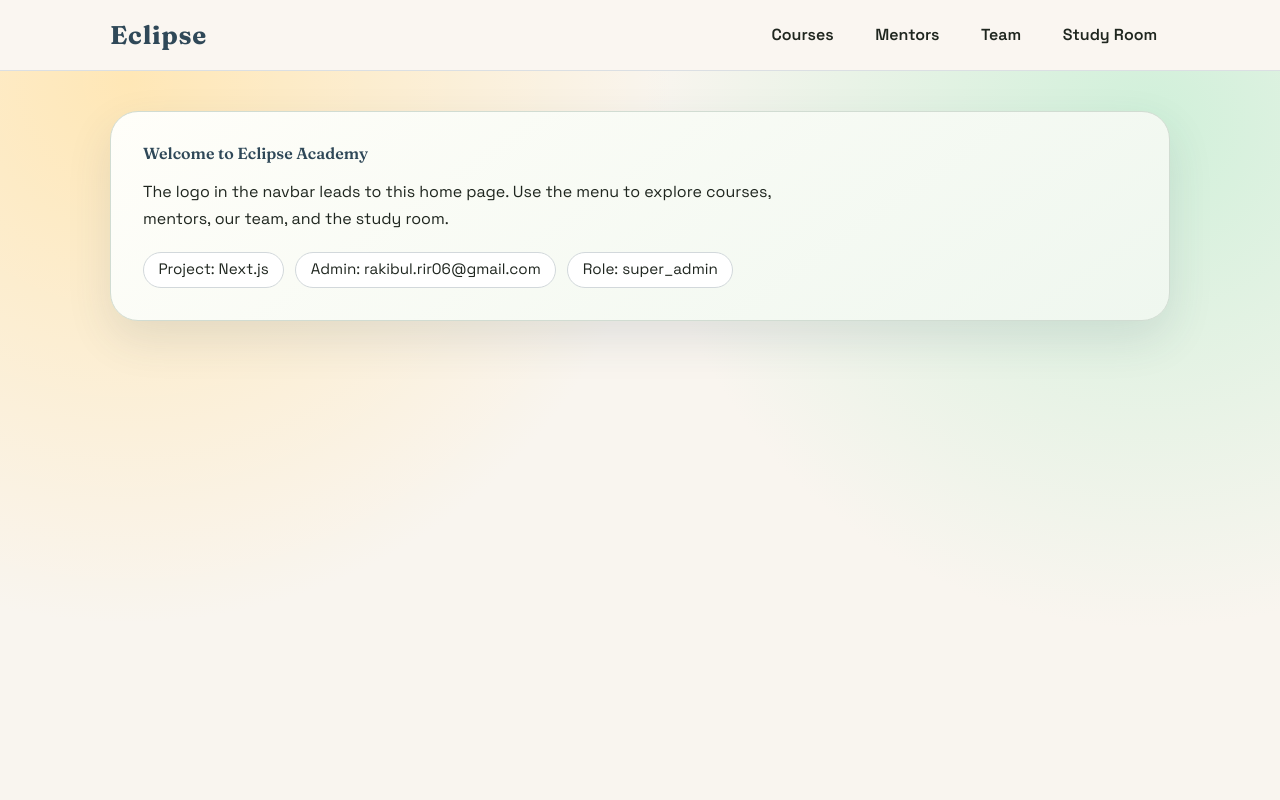
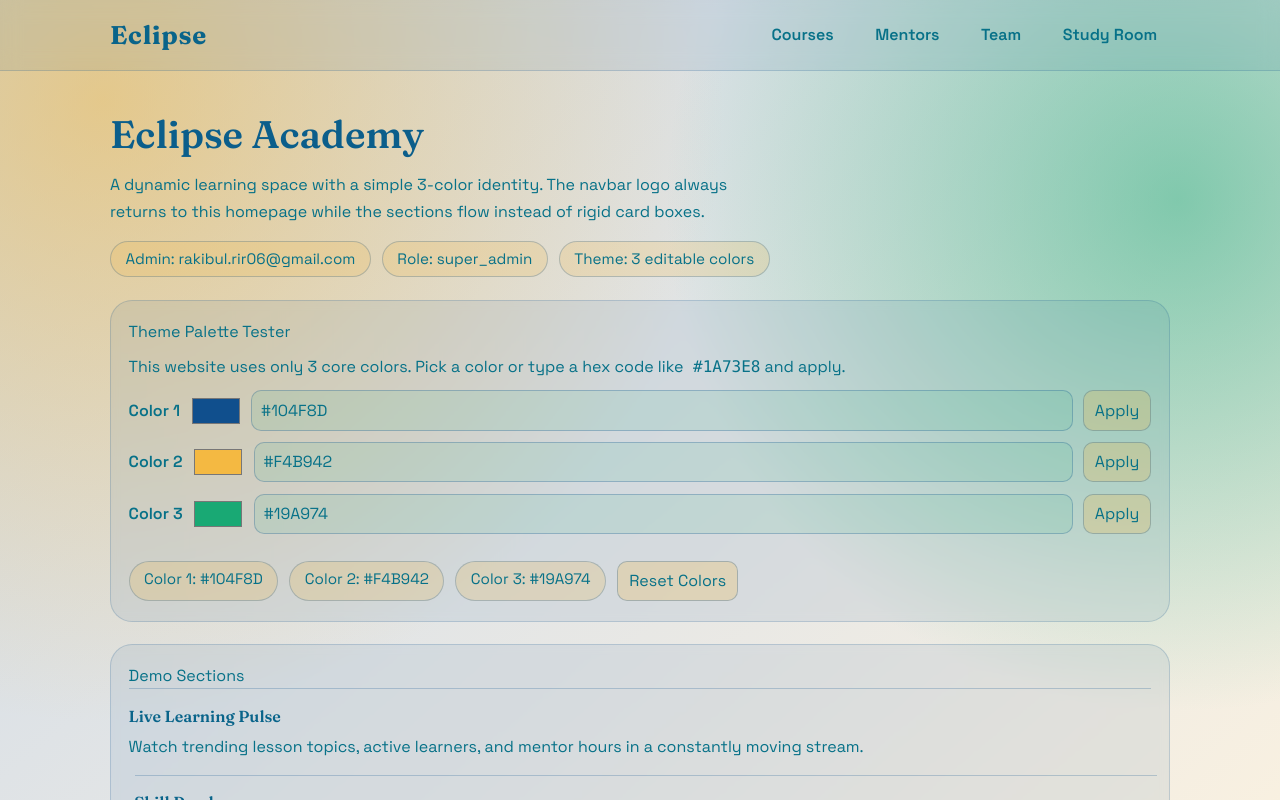
Before and after one commit to RakibulIslam1/eclipse, a Next.js app: page / in a window 1280 px wide. Shown: the top 800 px of the page. Built offline with nearby package versions, Linux system fonts and the light colour scheme.

Commit message:
Redesign UI with 3-color dynamic theme and palette tester

```diff
--- a/src/app/courses/page.tsx
+++ b/src/app/courses/page.tsx
@@ -1,11 +1,15 @@
 export default function CoursesPage() {
   return (
-    <section className="page-card">
+    <section className="page-flow">
       <h1>Courses</h1>
       <p>
         Browse structured learning tracks designed for fundamentals, projects,
         and advanced skill-building.
       </p>
+      <p>
+        New modules appear every week with mentor sessions and milestone-based
+        progression.
+      </p>
     </section>
   );
 }
--- a/src/app/globals.css
+++ b/src/app/globals.css
@@ -1,11 +1,9 @@
 @import "tailwindcss";
 
 :root {
-  --paper: #f9f5ef;
-  --ink: #1f261f;
-  --sun: #f3b23b;
-  --leaf: #386641;
-  --ocean: #2f4858;
+  --color-1: #104f8d;
+  --color-2: #f4b942;
+  --color-3: #19a974;
 }
 
 @theme inline {
@@ -14,12 +12,13 @@
 
 body {
   margin: 0;
-  color: var(--ink);
+  color: color-mix(in oklab, var(--color-1) 64%, var(--color-3));
   font-family: var(--font-body), "Segoe UI", sans-serif;
   background:
-    radial-gradient(circle at 10% 10%, #ffe7b6 0%, transparent 40%),
-    radial-gradient(circle at 90% 15%, #d1f0da 0%, transparent 38%),
-    var(--paper);
+    radial-gradient(circle at 8% 10%, color-mix(in oklab, var(--color-2) 55%, transparent) 0%, transparent 42%),
+    radial-gradient(circle at 92% 20%, color-mix(in oklab, var(--color-3) 50%, transparent) 0%, transparent 36%),
+    linear-gradient(140deg, color-mix(in oklab, var(--color-1) 22%, transparent), color-mix(in oklab, var(--color-2) 18%, transparent));
+  min-height: 100vh;
 }
 
 a {
@@ -36,8 +35,8 @@ a {
   top: 0;
   z-index: 20;
   backdrop-filter: blur(10px);
-  border-bottom: 1px solid color-mix(in oklab, var(--ocean) 16%, white);
-  background: color-mix(in oklab, var(--paper) 86%, white);
+  border-bottom: 1px solid color-mix(in oklab, var(--color-1) 18%, transparent);
+  background: color-mix(in oklab, var(--color-1) 8%, transparent);
 }
 
 .top-nav {
@@ -54,7 +53,7 @@ a {
   font-family: var(--font-heading), Georgia, serif;
   font-size: 1.6rem;
   letter-spacing: 0.03em;
-  color: var(--ocean);
+  color: color-mix(in oklab, var(--color-1) 78%, var(--color-3));
   font-weight: 700;
 }
 
@@ -68,11 +67,12 @@ a {
 .nav-links a {
   padding: 0.4rem 0.8rem;
   border-radius: 999px;
-  transition: background-color 150ms ease;
+  transition: background-color 150ms ease, transform 150ms ease;
 }
 
 .nav-links a:hover {
-  background: color-mix(in oklab, var(--sun) 32%, white);
+  background: color-mix(in oklab, var(--color-2) 35%, transparent);
+  transform: translateY(-1px);
 }
 
 .site-main {
@@ -81,49 +81,134 @@ a {
   padding: 2.5rem 1.25rem 3rem;
 }
 
-.hero {
-  border: 1px solid color-mix(in oklab, var(--leaf) 22%, white);
-  border-radius: 28px;
-  padding: 2rem;
-  background: linear-gradient(145deg, #fffef9 0%, #eff7ef 100%);
-  box-shadow: 0 18px 45px rgba(47, 72, 88, 0.12);
+.home-flow {
+  display: grid;
+  gap: 1.4rem;
 }
 
-.hero h1,
-.page-card h1 {
+.hero-title,
+.page-flow h1 {
   margin: 0;
   font-family: var(--font-heading), Georgia, serif;
-  color: var(--ocean);
+  color: color-mix(in oklab, var(--color-1) 84%, var(--color-3));
   line-height: 1.2;
+  font-size: clamp(1.9rem, 3vw, 3.1rem);
 }
 
-.hero p,
-.page-card p {
-  margin-top: 0.9rem;
+.hero-copy,
+.page-flow p {
+  margin: 0.85rem 0 0;
   max-width: 65ch;
   line-height: 1.7;
+}
+
+.trans-strip {
+  background: color-mix(in oklab, var(--color-1) 8%, transparent);
+  border: 1px solid color-mix(in oklab, var(--color-1) 18%, transparent);
+  border-radius: 22px;
+  padding: 1.2rem 1.1rem;
+  backdrop-filter: blur(4px);
 }
 
 .pill-row {
   display: flex;
   gap: 0.7rem;
   flex-wrap: wrap;
-  margin-top: 1.2rem;
+  margin-top: 1rem;
 }
 
 .pill {
   border-radius: 999px;
-  border: 1px solid color-mix(in oklab, var(--ocean) 20%, white);
+  border: 1px solid color-mix(in oklab, var(--color-1) 25%, transparent);
   padding: 0.35rem 0.9rem;
-  background: #fff;
+  background: color-mix(in oklab, var(--color-2) 20%, transparent);
   font-size: 0.95rem;
 }
 
-.page-card {
-  border-radius: 24px;
-  border: 1px solid color-mix(in oklab, var(--ocean) 16%, white);
-  background: #fffdf8;
-  padding: 2rem;
+.palette {
+  display: grid;
+  gap: 0.7rem;
+}
+
+.palette-row {
+  display: grid;
+  grid-template-columns: auto 52px minmax(120px, 1fr) auto;
+  gap: 0.6rem;
+  align-items: center;
+}
+
+.palette-row label {
+  font-weight: 600;
+}
+
+.palette-row input[type="color"] {
+  width: 52px;
+  height: 34px;
+  border: none;
+  padding: 0;
+  background: transparent;
+}
+
+.palette-row input[type="text"] {
+  width: 100%;
+  border-radius: 10px;
+  border: 1px solid color-mix(in oklab, var(--color-1) 28%, transparent);
+  padding: 0.45rem 0.55rem;
+  background: color-mix(in oklab, var(--color-3) 10%, transparent);
+  color: inherit;
+}
+
+.palette-row button,
+.ghost-button {
+  border-radius: 10px;
+  border: 1px solid color-mix(in oklab, var(--color-1) 28%, transparent);
+  background: color-mix(in oklab, var(--color-2) 24%, transparent);
+  padding: 0.45rem 0.7rem;
+  cursor: pointer;
+  color: inherit;
+}
+
+.palette-row button:hover,
+.ghost-button:hover {
+  background: color-mix(in oklab, var(--color-2) 35%, transparent);
+}
+
+.flow-grid {
+  display: grid;
+  grid-template-columns: repeat(12, minmax(0, 1fr));
+  gap: 1rem;
+}
+
+.flow-grid > article {
+  grid-column: span 12;
+  border-top: 1px solid color-mix(in oklab, var(--color-1) 24%, transparent);
+  padding-top: 0.9rem;
+}
+
+.flow-grid > article h3 {
+  margin: 0;
+  font-family: var(--font-heading), Georgia, serif;
+  color: color-mix(in oklab, var(--color-1) 78%, var(--color-3));
+}
+
+.flow-grid > article p {
+  margin: 0.45rem 0 0;
+}
+
+.flow-grid > article:nth-child(2n) {
+  transform: translateX(6px);
+}
+
+.page-flow {
+  padding: 0.5rem 0.2rem;
+}
+
+.page-flow h1 {
+  font-size: clamp(1.7rem, 2.6vw, 2.7rem);
+}
+
+.page-flow p {
+  font-size: 1.05rem;
 }
 
 @media (max-width: 720px) {
@@ -135,4 +220,12 @@ a {
   .site-main {
     padding-top: 1.6rem;
   }
+
+  .palette-row {
+    grid-template-columns: 1fr;
+  }
+
+  .flow-grid > article:nth-child(2n) {
+    transform: none;
+  }
 }
--- a/src/app/mentors/page.tsx
+++ b/src/app/mentors/page.tsx
@@ -1,11 +1,15 @@
 export default function MentorsPage() {
   return (
-    <section className="page-card">
+    <section className="page-flow">
       <h1>Mentors</h1>
       <p>
         Connect with mentors for guided feedback, roadmap planning, and
         accountability sessions.
       </p>
+      <p>
+        Each mentor profile includes domain focus, session availability, and
+        project review expertise.
+      </p>
     </section>
   );
 }
--- a/src/app/page.tsx
+++ b/src/app/page.tsx
@@ -1,18 +1,51 @@
 import { adminProfile } from "@/lib/admin-profile";
+import ThemePalette from "@/components/ThemePalette";
 
 export default function Home() {
   return (
-    <section className="hero">
-      <h1>Welcome to Eclipse Academy</h1>
-      <p>
-        The logo in the navbar leads to this home page. Use the menu to explore
-        courses, mentors, our team, and the study room.
+    <div className="home-flow">
+      <section>
+        <h1 className="hero-title">Eclipse Academy</h1>
+        <p className="hero-copy">
+          A dynamic learning space with a simple 3-color identity. The navbar logo
+          always returns to this homepage while the sections flow instead of rigid
+          card boxes.
         </p>
         <div className="pill-row">
-        <span className="pill">Project: Next.js</span>
           <span className="pill">Admin: {adminProfile.email}</span>
           <span className="pill">Role: {adminProfile.role}</span>
+          <span className="pill">Theme: 3 editable colors</span>
         </div>
       </section>
+
+      <ThemePalette />
+
+      <section className="trans-strip">
+        <h2>Demo Sections</h2>
+        <div className="flow-grid">
+          <article>
+            <h3>Live Learning Pulse</h3>
+            <p>
+              Watch trending lesson topics, active learners, and mentor hours in a
+              constantly moving stream.
+            </p>
+          </article>
+          <article>
+            <h3>Skill Roadmaps</h3>
+            <p>
+              Pick a skill path and immediately see milestones, weekly targets, and
+              peer groups matched to your level.
+            </p>
+          </article>
+          <article>
+            <h3>Community Spotlight</h3>
+            <p>
+              Dynamic highlights from mentors and top students appear here to keep
+              motivation visible every day.
+            </p>
+          </article>
+        </div>
+      </section>
+    </div>
   );
 }
--- a/src/app/studyroom/page.tsx
+++ b/src/app/studyroom/page.tsx
@@ -1,11 +1,15 @@
 export default function StudyRoomPage() {
   return (
-    <section className="page-card">
+    <section className="page-flow">
       <h1>Study Room</h1>
       <p>
         Join focused study sessions, weekly challenges, and peer collaboration
         spaces.
       </p>
+      <p>
+        Track your consistency streak and join live room timers for focused
+        problem-solving sessions.
+      </p>
     </section>
   );
 }
--- a/src/app/team/page.tsx
+++ b/src/app/team/page.tsx
@@ -1,11 +1,15 @@
 export default function TeamPage() {
   return (
-    <section className="page-card">
+    <section className="page-flow">
       <h1>Team</h1>
       <p>
         Meet the core team that designs curriculum, supports learners, and keeps
         the community active.
       </p>
+      <p>
+        The team coordinates events, learning resources, and mentoring operations
+        across all sections.
+      </p>
     </section>
   );
 }
--- /dev/null
+++ b/src/components/ThemePalette.tsx
@@ -0,0 +1,117 @@
+"use client";
+
+import { useEffect, useState } from "react";
+
+type ThemeColor = {
+  key: "color-1" | "color-2" | "color-3";
+  label: string;
+  value: string;
+};
+
+const defaults: ThemeColor[] = [
+  { key: "color-1", label: "Color 1", value: "#104F8D" },
+  { key: "color-2", label: "Color 2", value: "#F4B942" },
+  { key: "color-3", label: "Color 3", value: "#19A974" },
+];
+
+const isHex = (value: string) => /^#[0-9A-Fa-f]{6}$/.test(value);
+
+export default function ThemePalette() {
+  const [colors, setColors] = useState<ThemeColor[]>(() => {
+    if (typeof window === "undefined") {
+      return defaults;
+    }
+
+    const fromStorage = localStorage.getItem("eclipse-theme-colors");
+
+    if (!fromStorage) {
+      return defaults;
+    }
+
+    try {
+      const parsed = JSON.parse(fromStorage) as ThemeColor[];
+      return defaults.map((item) => {
+        const found = parsed.find((p) => p.key === item.key);
+        return found && isHex(found.value) ? { ...item, value: found.value.toUpperCase() } : item;
+      });
+    } catch {
+      return defaults;
+    }
+  });
+
+  useEffect(() => {
+    localStorage.setItem("eclipse-theme-colors", JSON.stringify(colors));
+    colors.forEach((item) => {
+      document.documentElement.style.setProperty(`--${item.key}`, item.value);
+    });
+  }, [colors]);
+
+  const persistAndApply = (next: ThemeColor[]) => {
+    setColors(next);
+  };
+
+  const updateColor = (key: ThemeColor["key"], value: string) => {
+    const normalized = value.toUpperCase();
+    const next = colors.map((item) => (item.key === key ? { ...item, value: normalized } : item));
+    persistAndApply(next);
+  };
+
+  const applyCode = (key: ThemeColor["key"]) => {
+    const selected = colors.find((item) => item.key === key);
+
+    if (!selected || !isHex(selected.value)) {
+      return;
+    }
+
+    updateColor(key, selected.value);
+  };
+
+  const updateDraftCode = (key: ThemeColor["key"], value: string) => {
+    const next = colors.map((item) => (item.key === key ? { ...item, value } : item));
+    setColors(next);
+  };
+
+  const reset = () => {
+    persistAndApply(defaults);
+  };
+
+  return (
+    <section className="trans-strip palette" aria-label="Theme color palette">
+      <h2>Theme Palette Tester</h2>
+      <p>
+        This website uses only 3 core colors. Pick a color or type a hex code like
+        <code> #1A73E8</code> and apply.
+      </p>
+      {colors.map((color) => (
+        <div className="palette-row" key={color.key}>
+          <label htmlFor={color.key}>{color.label}</label>
+          <input
+            id={color.key}
+            type="color"
+            value={isHex(color.value) ? color.value : "#000000"}
+            onChange={(event) => updateColor(color.key, event.target.value)}
+          />
+          <input
+            type="text"
+            value={color.value}
+            onChange={(event) => updateDraftCode(color.key, event.target.value)}
+            placeholder="#RRGGBB"
+          />
+          <button type="button" onClick={() => applyCode(color.key)}>
+            Apply
+          </button>
+        </div>
+      ))}
+      <div className="pill-row">
+        {colors.map((item) => (
+          <span className="pill" key={`${item.key}-preview`}>
+            {item.label}: {item.value.toUpperCase()}
+          </span>
+        ))}
+        <button type="button" className="ghost-button" onClick={reset}>
+          Reset Colors
+        </button>
+      </div>
+    </section>
+  );
+}
```
Lines whose indentation alone changed are shown as unchanged.
